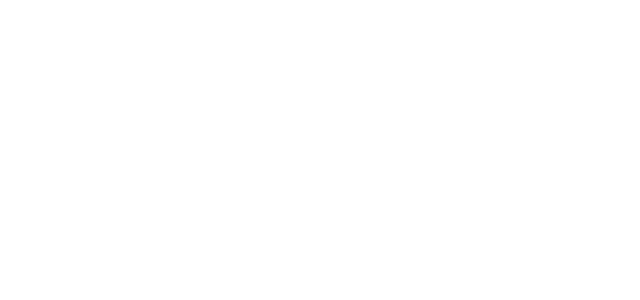
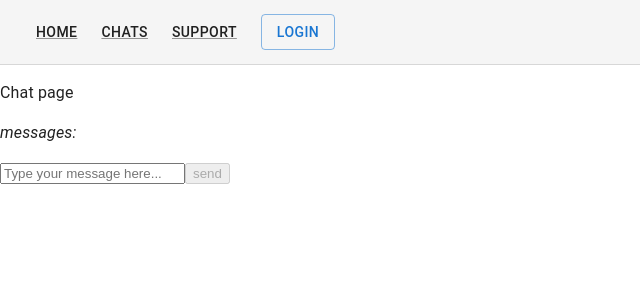
Before and after one commit to hltk/junction-2022, a React (Create React App) app in the folder temp-front/: page /chat/1 in a window 1280 px wide. Before the commit this address had no page. Shown: the top 300 px of the page, without its empty margins (0-640 px from the left). Built offline with nearby package versions, Linux system fonts and the light colour scheme; no server answers.

Commit message:
Working websockets!

```diff
--- a/temp-front/package.json
+++ b/temp-front/package.json
@@ -18,7 +18,8 @@
     "react-router": "^6.4.3",
     "react-router-dom": "^6.4.3",
     "react-scripts": "^5.0.1",
-    "web-vitals": "^2.1.4"
+    "web-vitals": "^2.1.4",
+    "ws": "^8.10.0"
   },
   "scripts": {
     "start:dev": "CHOKIDAR_USEPOLLING=true react-scripts start",
@@ -43,5 +44,8 @@
       "last 1 firefox version",
       "last 1 safari version"
     ]
+  },
+  "devDependencies": {
+    "eslint-plugin-only-warn": "^1.0.3"
   }
 }
--- a/temp-front/src/App.js
+++ b/temp-front/src/App.js
@@ -10,7 +10,7 @@ function App() {
     <Router>
       <Routes>
         <Route path="/" element={<Home />} exact />
-        <Route path="/chat" element={<Chat />} exact />
+        <Route path="/chat/:username" element={<Chat />} exact />
         <Route path="/chats" element={<Chats />} exact />
       </Routes>
     </Router>
--- a/temp-front/src/Chat.js
+++ b/temp-front/src/Chat.js
@@ -1,12 +1,78 @@
-import React from 'react';
-
+import React, { useRef } from 'react';
+import { useParams } from 'react-router-dom';
 import Navigation from './Navigation';
 
 function Chat() {
+  const [messages, setMessages] = React.useState([]);
+  const [isConnectionOpen, setConnectionOpen] = React.useState(false);
+  const [messageBody, setMessageBody] = React.useState('');
+
+  const { username: receiver } = useParams();
+
+  const ws = useRef();
+  const myName = 'react';
+
+  const sendMessage = (event) => {
+    event.preventDefault();
+    if (messageBody) {
+      ws.current.send(
+        JSON.stringify({
+          sender: myName,
+          receiver,
+          body: messageBody,
+        }),
+      );
+      setMessageBody('');
+    }
+  };
+
+  React.useEffect(() => {
+    ws.current = new WebSocket('ws://localhost:5000');
+
+    // Opening the ws connection
+
+    ws.current.onopen = () => {
+      console.log('Connection opened');
+      setConnectionOpen(true);
+      ws.current.send(
+        JSON.stringify({ sender: myName }),
+      );
+    };
+
+    // Listening on ws new added messages
+
+    ws.current.onmessage = (event) => {
+      const data = JSON.parse(event.data);
+      console.log(data);
+      setMessages((_messages) => [..._messages, data.body]);
+    };
+
+    return () => {
+      console.log('Cleaning up...');
+      ws.current.close();
+    };
+  }, []);
   return (
     <>
       <Navigation />
       <p>Chat page</p>
+      <p><i>messages:</i></p>
+      <ul>{messages.map((mess) => <li>{mess}</li>)}</ul>
+      <form onSubmit={sendMessage}>
+        <input
+          type="text"
+          placeholder="Type your message here..."
+          value={messageBody}
+          onChange={(e) => setMessageBody(e.target.value)}
+          required
+        />
+        <button
+          disabled={!isConnectionOpen}
+          type="submit"
+        >
+          send
+        </button>
+      </form>
     </>
   );
 }
```
Also changed, not shown: temp-front/.eslintrc.js, 2 other files (tests, documents, lock files or other folders).
